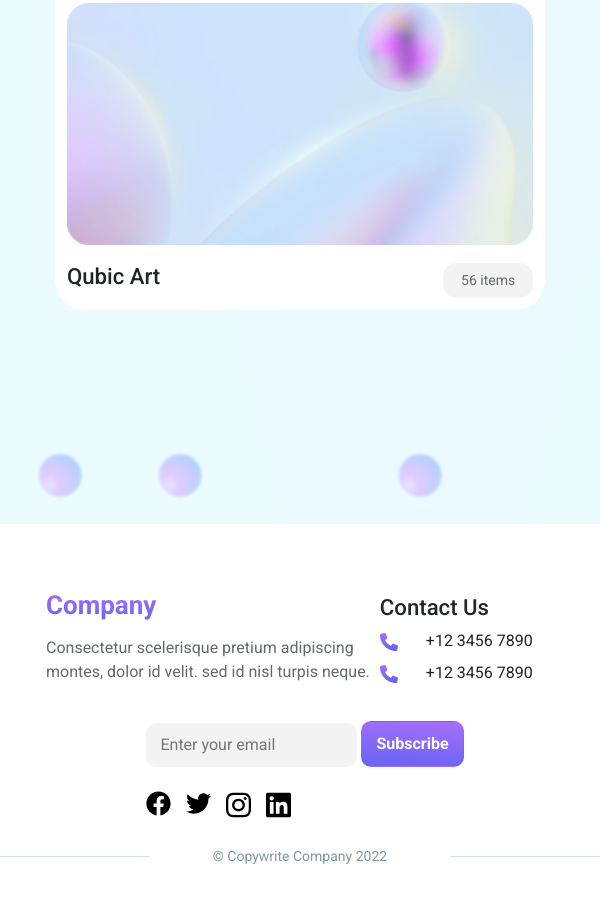
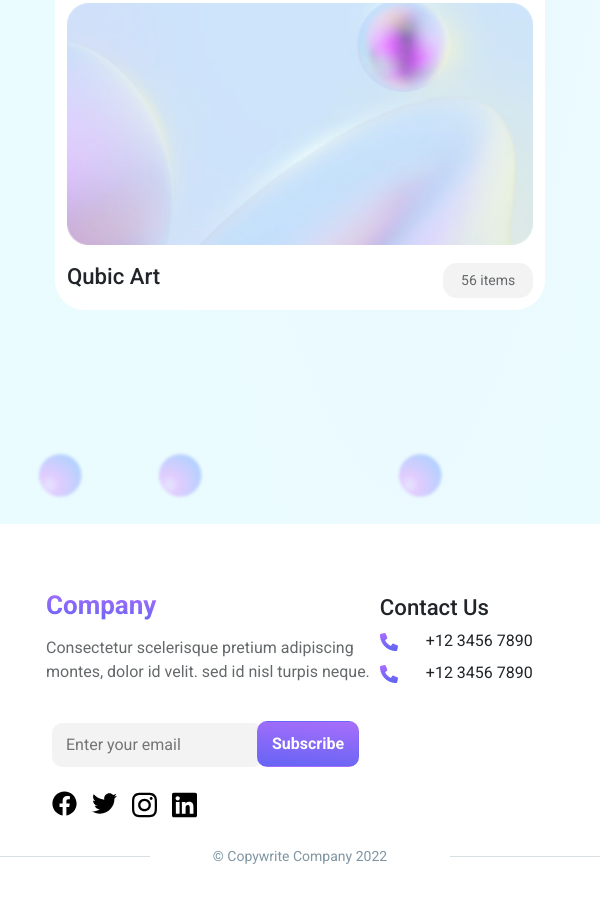
Before and after one commit to mdrakibislam68/NFTs, a plain HTML site: page index.html in a window 600 px wide. Shown: the part 5868-6770 px from the top of the page. Drawn offline with Linux system fonts and the light colour scheme.

Commit message:
eight commit

```diff
--- a/scss/style.scss
+++ b/scss/style.scss
@@ -1062,7 +1062,7 @@ body{
                                 width: 70%;
                             }
                             .btn{
-                                margin-left: -20px;
+                                margin-left: -30px;
                             }
                         }
                     }
@@ -1237,6 +1237,7 @@ body{
                     margin-top: 20px;
                     width: 100%;
                     display: flex;
+                    justify-content: start;
                     .foot-sub{
                         display: none;
                     }
@@ -1244,7 +1245,7 @@ body{
                         margin-left: 10px;
                         .sub-btn{
                             .btn{
-                                margin-left: 0;
+                                margin-left: -10px;
                             }
                         }
                     }
```
Also changed, not shown: scss/style.css, 1 other file.
